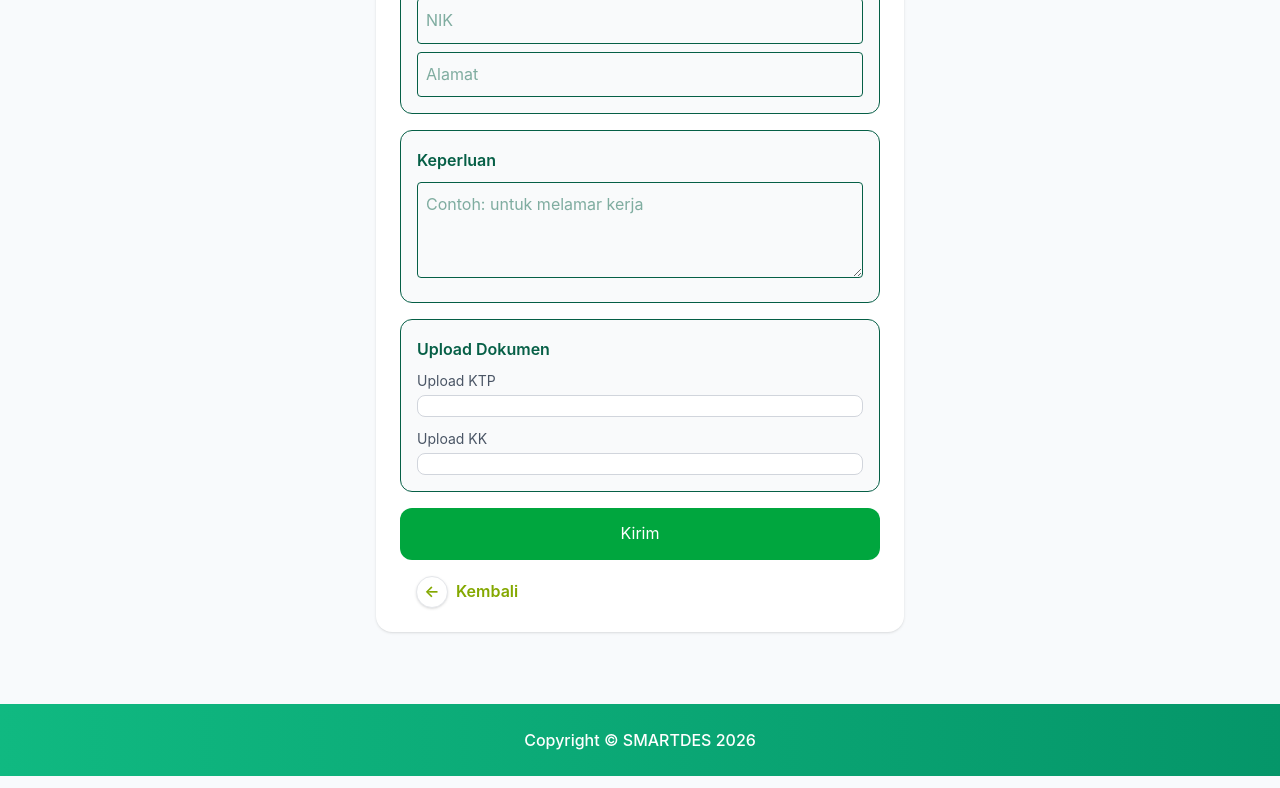
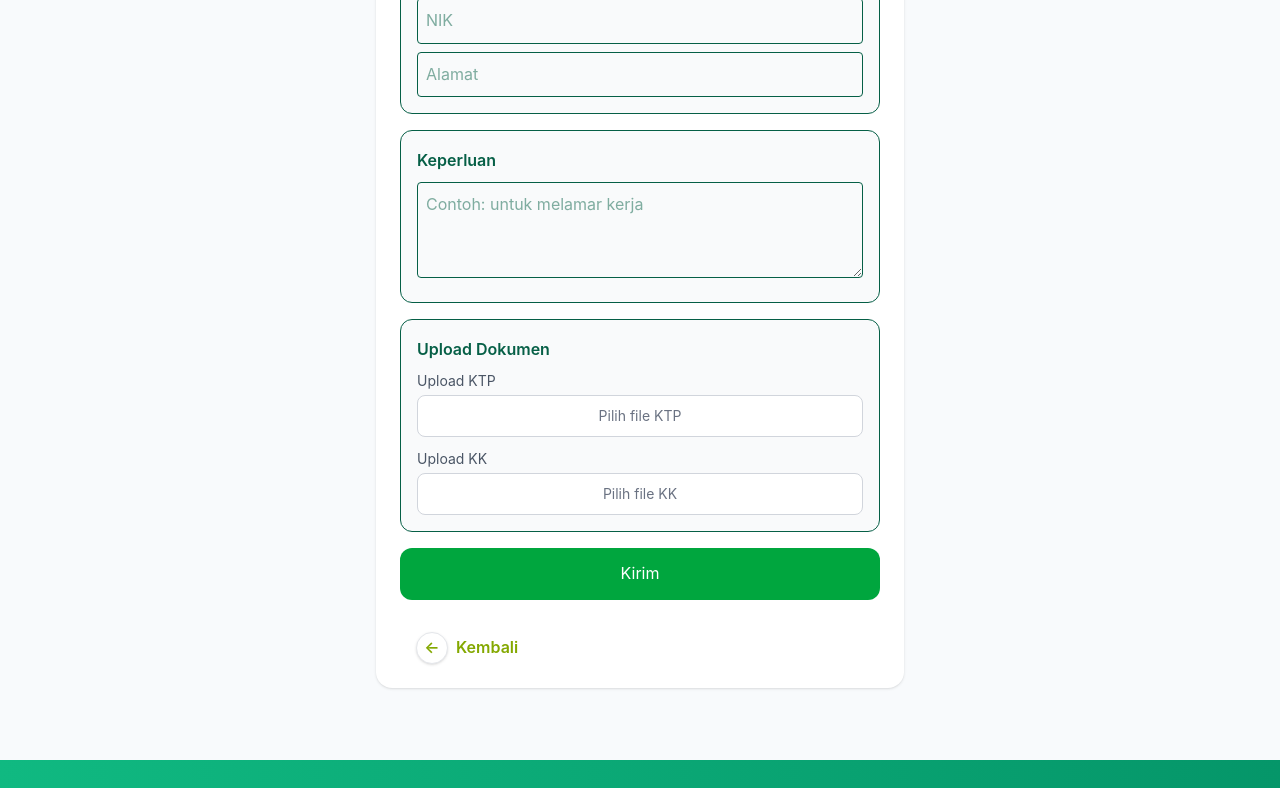
Before and after one commit to muhammadarlianoscar-uti/TA-WEB-24-SEMBADE, a Next.js app in the folder my-app/: page /pelayanan/domisili in a window 1280 px wide. Shown: the part 445-1233 px from the top of the page. Built offline with nearby package versions, Linux system fonts and the light colour scheme.

Commit message:
tambahan : kata di dalam tombol upload

```diff
--- a/my-app/app/pelayanan/domisili/page.tsx
+++ b/my-app/app/pelayanan/domisili/page.tsx
@@ -103,6 +103,9 @@ export default function DomisiliPage() {
                 Upload KTP
               </label>
               <label className="flex items-center justify-center bg-white border border-gray-300 p-2.5 rounded-lg cursor-pointer hover:bg-gray-100 transition">
+                <span className="text-sm text-gray-500">
+                  {files.ktp ? files.ktp.name : "Pilih file KTP"}
+                </span>
                 <input
                   type="file"
                   name="ktp"
@@ -119,6 +122,9 @@ export default function DomisiliPage() {
                 Upload KK
               </label>
               <label className="flex items-center justify-center bg-white border border-gray-300 p-2.5 rounded-lg cursor-pointer hover:bg-gray-100 transition">
+                <span className="text-sm text-gray-500">
+                  {files.kk ? files.kk.name : "Pilih file KK"}
+                </span>
                 <input
                   type="file"
                   name="kk"
@@ -131,7 +137,10 @@ export default function DomisiliPage() {
             </div>
           </div>
 
-          <button className="w-full bg-green-600 text-white p-3 rounded-xl hover:bg-green-700">
+          <button
+            type="submit"
+            className="w-full bg-green-600 text-white p-3 rounded-xl hover:bg-green-700 mb-4"
+          >
             Kirim
           </button>
         </form>
```
